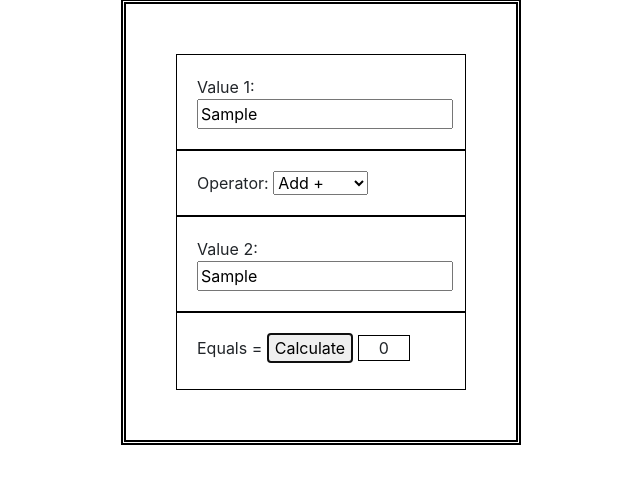
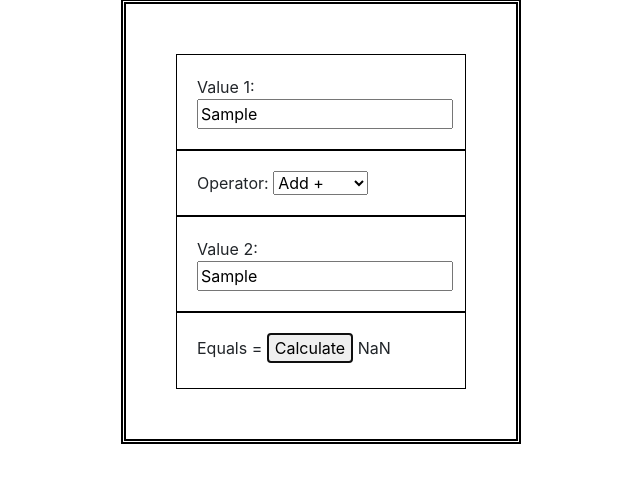
Before and after one commit to JeanPeel/calculator-mmtuts, a plain HTML site: page index.html in a window 1280 px wide. Both pictures are taken after typing "Sample", "Sample" into the empty fields and a click on the button "Calculate". Shown: the part 99-582 px from the top of the page, without its empty margins (319-959 px from the left). Drawn offline with nearby package versions, Linux system fonts and the light colour scheme.

Commit message:
fixed errors

```diff
--- a/assets/javascript/app.js
+++ b/assets/javascript/app.js
@@ -1,6 +1,6 @@
 function calc() {
-    var a = parsInt(document.querySelector("#value1").value);
-    var b = parsInt(document.querySelector("#value2").value);
+    var a = parseInt(document.querySelector("#value1").value);
+    var b = parseInt(document.querySelector("#value2").value);
     var op = document.querySelector("#operator").value;
     var calculate;
 
--- a/index.html
+++ b/index.html
@@ -41,7 +41,7 @@
             <div class="auto-center">
                 <label>Equals = </label>
                 <button type="button" onclick="calc()">Calculate</button>
-                <label id="results" placeholder="enter a number here">0</label>
+                <label id="result" placeholder="enter a number here">0</label>
             </div>
 
         </form>
```
